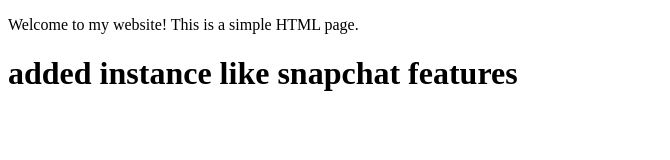
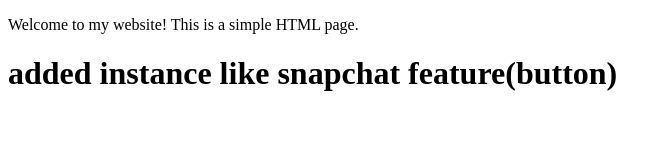
Before and after one commit to chandana254-hash/chandu, a plain HTML site: page index.html in a window 1280 px wide. Shown: the whole page, without its empty margins (0-670 px from the left). Drawn offline with Linux system fonts and the light colour scheme.

```diff
--- a/index.html
+++ b/index.html
@@ -5,7 +5,7 @@
 <body>
 <title>My Website</title>
 <p>Welcome to my website! This is a simple HTML page.</p>
-<h1>added instance like snapchat features</h1>
+<h1>added instance like snapchat feature(button)</h1>
 </body>
 
 </head>
```
